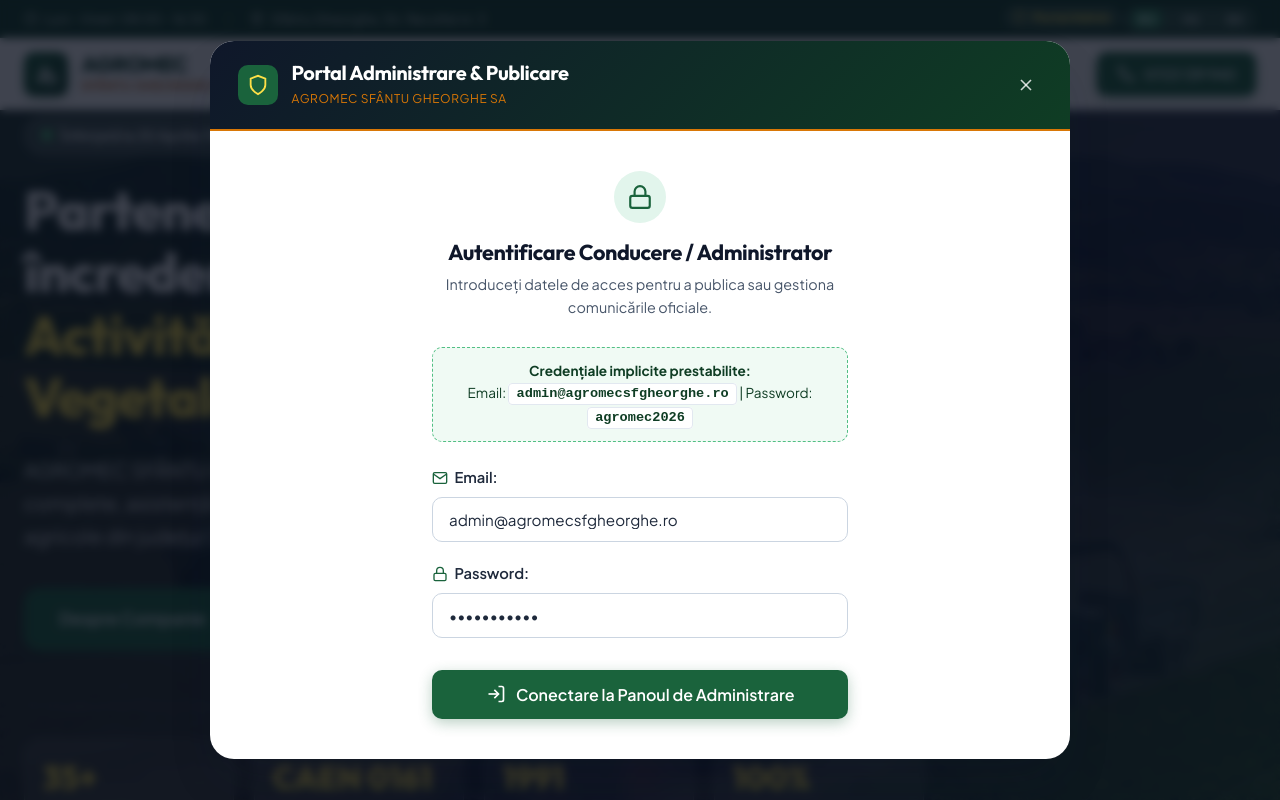
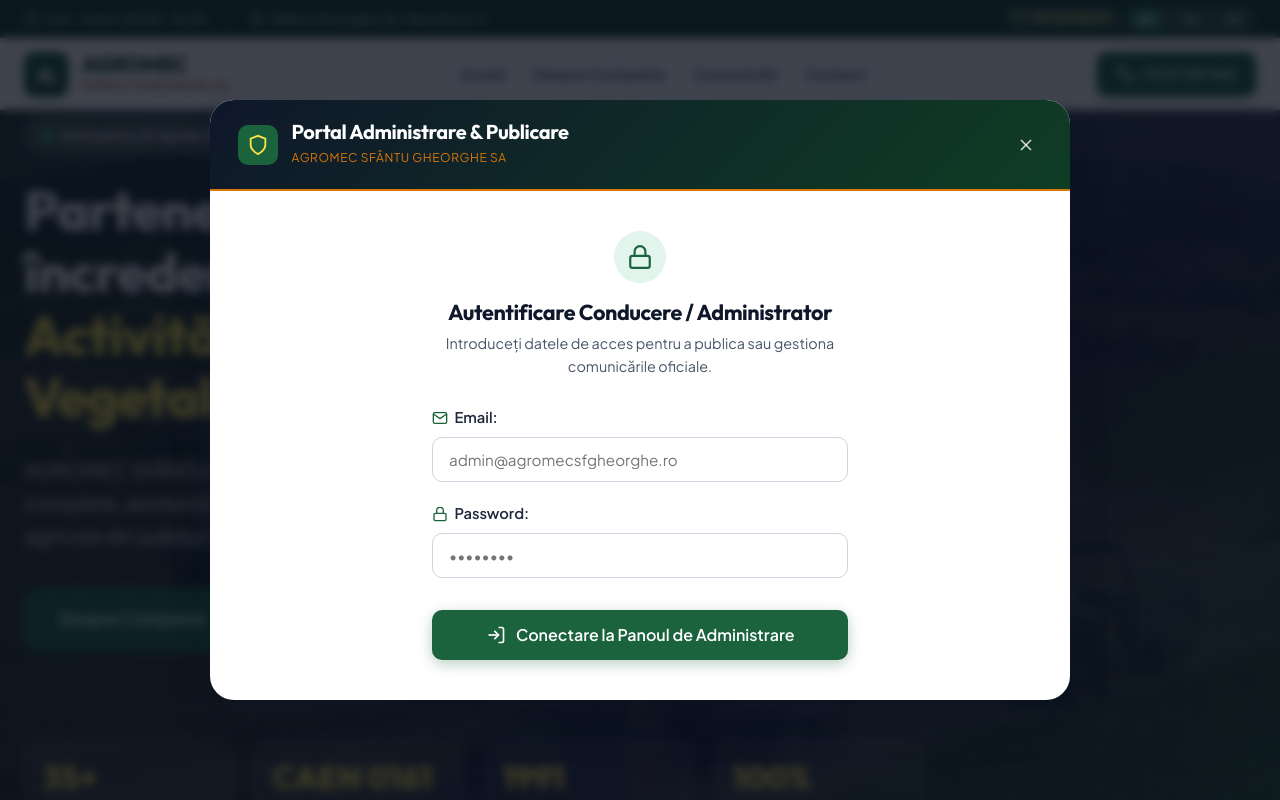
Before and after one commit to Beringusz/agromec-website, an Angular app: page / in a window 1280 px wide. Both pictures are taken after a click on the button "Portal Admin". Shown: the top 800 px of the page. Built offline with nearby package versions, Linux system fonts and the light colour scheme.

Commit message:
Remove default credentials hint box from admin login modal

```diff
--- a/src/app/components/admin-modal/admin-modal.component.css
+++ b/src/app/components/admin-modal/admin-modal.component.css
@@ -169,26 +169,6 @@
 .login-intro p {
   font-size: 0.9rem;
   color: var(--slate-600);
-}
-
-.login-hint-card {
-  background-color: var(--primary-50);
-  border: 1px dashed var(--primary-400);
-  border-radius: var(--radius-md);
-  padding: 0.75rem 1rem;
-  font-size: 0.85rem;
-  color: var(--primary-900);
-  margin-bottom: 1.5rem;
-  text-align: center;
-  line-height: 1.6;
-}
-
-.login-hint-card code {
-  background: var(--white);
-  padding: 0.15rem 0.45rem;
-  border-radius: 4px;
-  font-weight: 700;
-  border: 1px solid var(--slate-200);
 }
 
 .alert-error {
--- a/src/app/components/admin-modal/admin-modal.component.html
+++ b/src/app/components/admin-modal/admin-modal.component.html
@@ -58,11 +58,6 @@
 
       <div *ngIf="loginError()" class="alert-error">
         {{ loginError() }}
-      </div>
-
-      <div class="login-hint-card">
-        <strong>Credențiale implicite prestabilite:</strong><br>
-        Email: <code>admin@agromecsfgheorghe.ro</code> | Password: <code>agromec2026</code>
       </div>
 
       <form [formGroup]="loginForm" (ngSubmit)="onLoginSubmit()" class="login-form">
--- a/src/app/components/admin-modal/admin-modal.component.ts
+++ b/src/app/components/admin-modal/admin-modal.component.ts
@@ -24,8 +24,8 @@
 
   // Login form
   public loginForm: FormGroup = this.fb.group({
-    email: ['admin@agromecsfgheorghe.ro', [Validators.required]],
-    password: ['agromec2026', [Validators.required]]
+    email: ['', [Validators.required]],
+    password: ['', [Validators.required]]
   });
 
   // New announcement form
```
